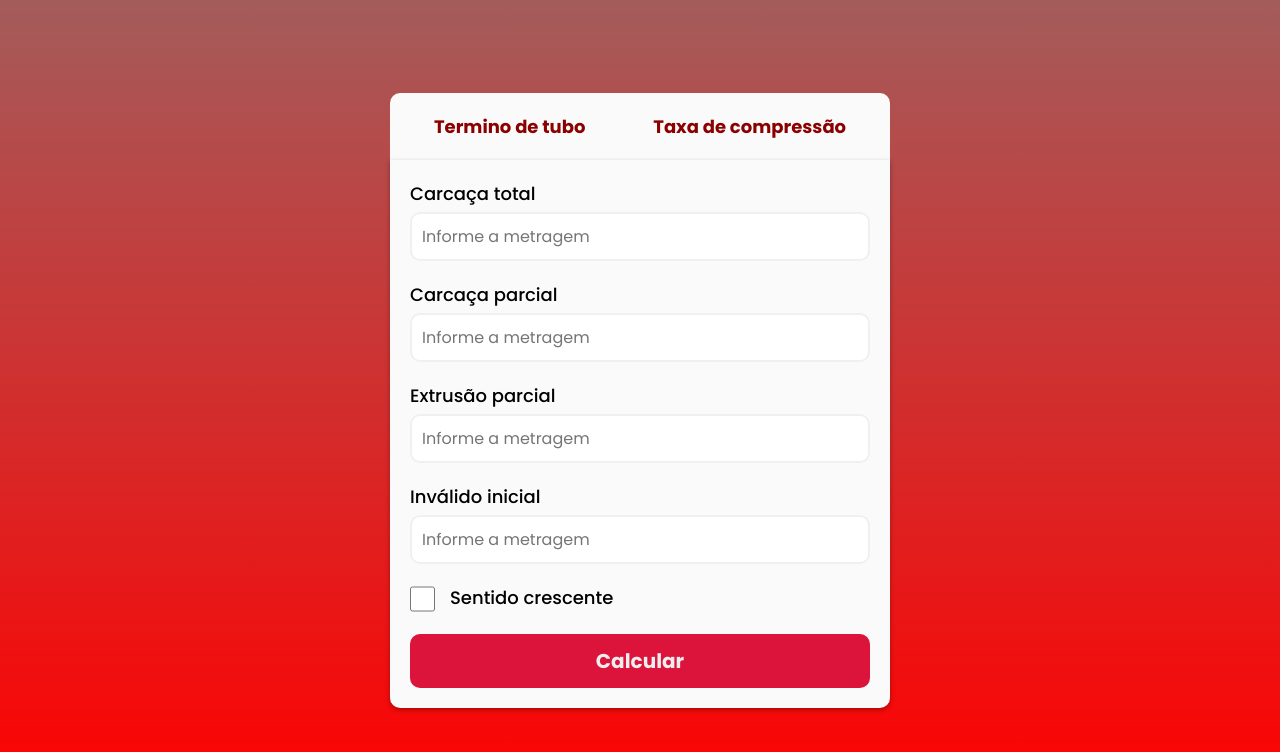
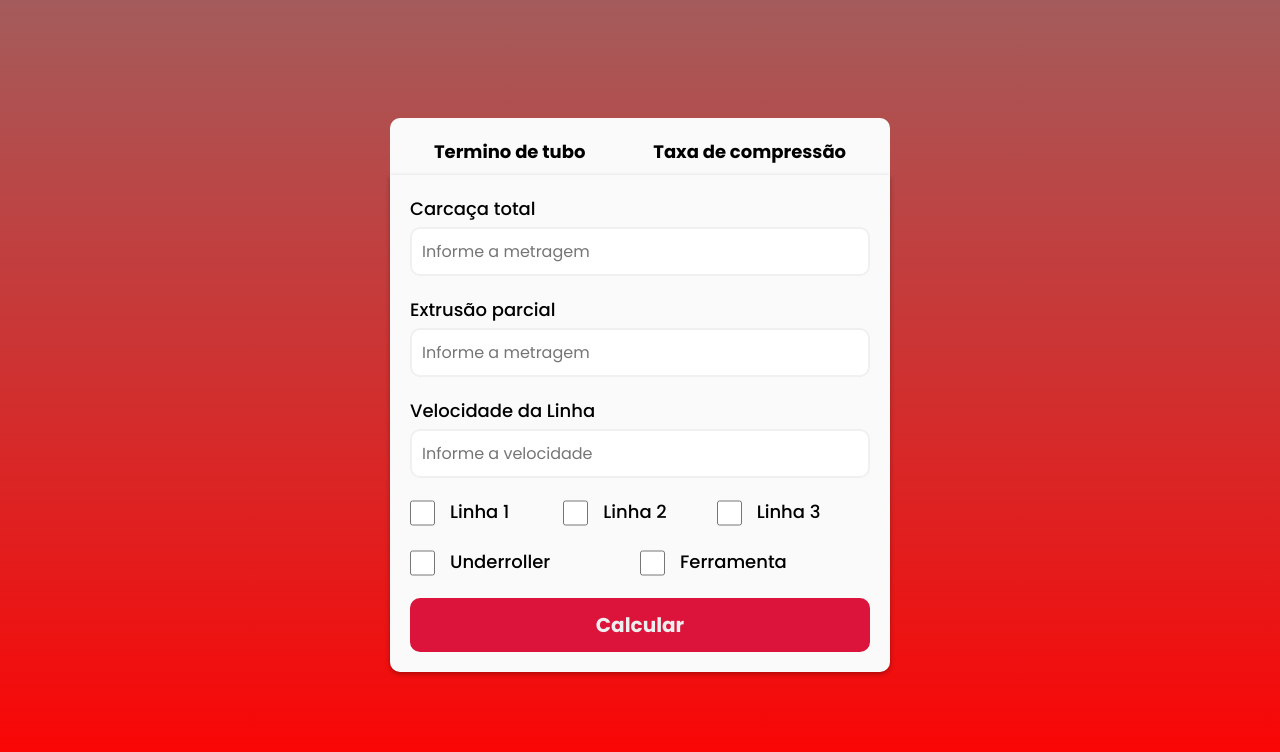
Before and after one commit to Ian-FS/calcula-facil-react, a React (Vite) app: page /terminopipe in a window 1280 px wide. Shown: the top 752 px of the page. Built offline with nearby package versions, Linux system fonts and the light colour scheme.

Commit message:
atualizado estilo do formulario

```diff
--- a/src/App.scss
+++ b/src/App.scss
@@ -1,8 +1,9 @@
 .container {
-  // transform: scale(0);
   background-color: #fafafa;
   border-radius: 0 0 10px 10px;
   box-shadow: 0 2px 5px rgb(0, 0, 0, 0.3);
   width: 500px;
   max-width: 100%;
+  position: relative;
+  bottom: 10px;
 }
--- a/src/components/Formulario/Form/Formulario.jsx
+++ b/src/components/Formulario/Form/Formulario.jsx
@@ -5,15 +5,13 @@ import './style.scss'
 
 export default function Formulario() {
     return (
-        <div>
-            <form id="form" className="form">
+        <div id="form-compression" className="form">
             <InputBox labelBox={'Carcaça total'} placeholder={'Informe a metragem'} />
             <InputBox labelBox={'Carcaça parcial'} placeholder={'Informe a metragem'} />
             <InputBox labelBox={'Extrusão parcial'} placeholder={'Informe a metragem'} />
             <InputBox labelBox={'Inválido inicial'} placeholder={'Informe a metragem'} />
             <InputCheck labelCheck={'Sentido crescente'} />
             <Botao />
-            </form>
         </div>
     )
 }
--- a/src/components/Formulario/Form/style.scss
+++ b/src/components/Formulario/Form/style.scss
@@ -13,4 +13,10 @@
             }
         }
     }
+    .number-line {
+        display: flex;
+    }
+    .end-refer {
+        display: flex;
+    }
 }
--- a/src/components/Header/Header.jsx
+++ b/src/components/Header/Header.jsx
@@ -3,6 +3,7 @@ import { Link } from "react-router-dom";
 import './Header.scss'
 
 export default function Header({ abreContainer }) {
+
     return (
         <header>
             <nav>
--- a/src/components/Header/Header.scss
+++ b/src/components/Header/Header.scss
@@ -1,9 +1,9 @@
 header {
     background-color: #fafafa;
-    color: darkred;
+    color: black;
     padding: 20px;
     font-size: 18px;
-    border-radius: 10px 10px 0 0;
+    border-radius: 10px;
     ul {
         display: flex;
         justify-content: space-around;
@@ -15,12 +15,10 @@ header {
                 text-decoration: none;
                 color: inherit;
                 &:hover {
-                    font-size: 20px;
-                    margin: 20px;
-                    transition: 0.3s;
+                    color: darkred;
                 }
                 &:focus {
-                    color: black;
+                    color: darkred;
                 }
             }
         }
--- a/src/pages/calculates-end-pipe.jsx
+++ b/src/pages/calculates-end-pipe.jsx
@@ -1,10 +1,28 @@
-import Formulario from "../components/Formulario/Form/Formulario"
+import InputBox from "../components/Formulario/InputBox/InputBox"
+import InputCheck from "../components/Formulario/InputCheck/InputCheck"
+import Botao from "../components/Formulario/Botao/Botao"
 
 export default function EndPipePage() {
+
+
+
+
     return (
-        <>
-            <Formulario />
-        </>
+        <div className="form">
+            <InputBox labelBox={'Carcaça total'} placeholder={'Informe a metragem'} />
+            <InputBox labelBox={'Extrusão parcial'} placeholder={'Informe a metragem'} />
+            <InputBox labelBox={'Velocidade da Linha'} placeholder={'Informe a velocidade'} />
+            <div id={'number-line'} className="number-line">
+                <InputCheck labelCheck={'Linha 1'} />
+                <InputCheck labelCheck={'Linha 2'} />
+                <InputCheck labelCheck={'Linha 3'} />
+            </div>
+            <div id={'end-refer'} className="end-refer">
+                <InputCheck labelCheck={'Underroller'} />
+                <InputCheck labelCheck={'Ferramenta'} />
+            </div>
+            <Botao />
+        </div>
 
     )
 }
```
Lines whose indentation alone changed are shown as unchanged.
